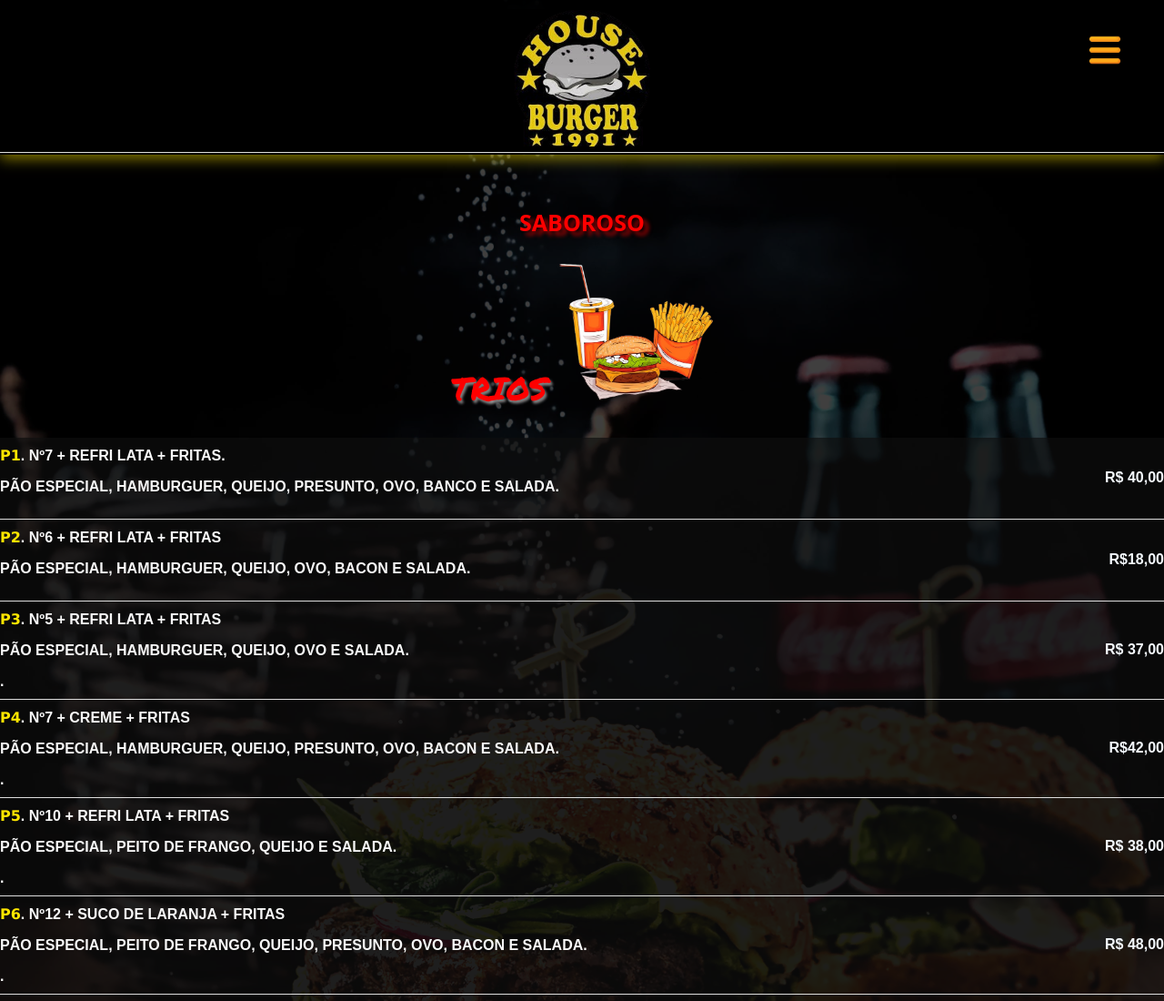
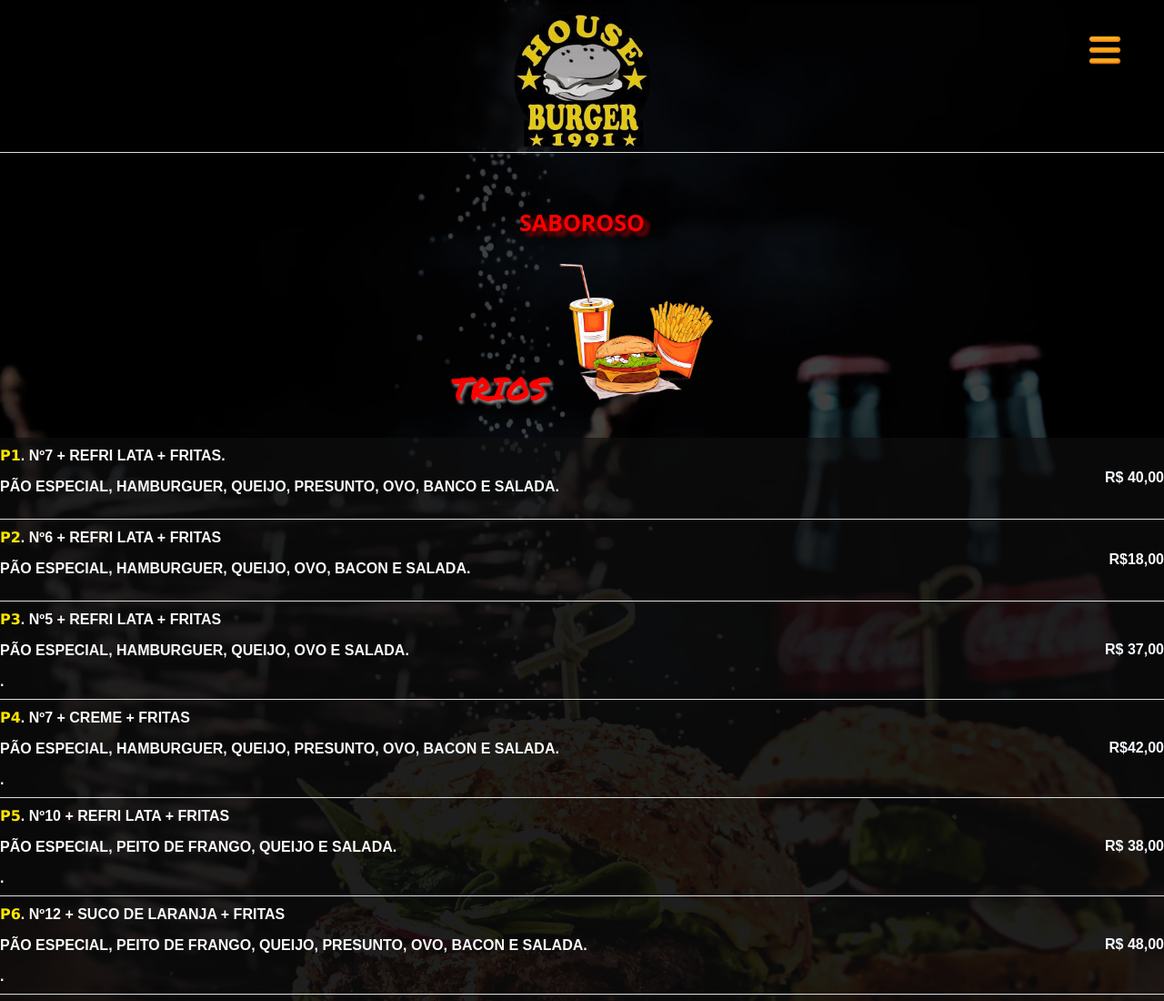
Before and after one commit to ArielN3/STEAK-HOUSE, a plain HTML site: page index.html in a window 1280 px wide. Shown: the top 1100 px of the page at 91% size. Drawn offline with Linux system fonts and the light colour scheme; a web font is replaced by a local one.

Commit message:
Update style.css

```diff
--- a/style.css
+++ b/style.css
@@ -20,8 +20,8 @@ body {
     padding: 0;
 }
 .header {
-    background-color: rgba(0, 0, 0, 0.863);
-    box-shadow: 0 4px 15px rgba(255, 230, 0, 0.545);
+    background-color: rgba(0, 0, 0, 0);
+
     position: fixed;
     width: 100%;
     z-index: 1000;
@@ -31,14 +31,14 @@ body {
     top: 0;
     /* Alinha no topo da página */
     height: 150px;
-    backdrop-filter: blur(5px);
+    backdrop-filter: blur(8px);
     /* Efeito de desfoque (opcional) */
 }
 
 #head {
     padding: 0;
     margin: 0;
-    background-color: #000000       ;
+    background-color: #00000000       ;
     font-family: 'Lucida Sans', 'Lucida Sans Regular', 'Lucida Grande', 'Lucida Sans Unicode', Geneva, Verdana, sans-serif;
     color: rgb(221, 218, 218);
     font-size: 16px;
```
